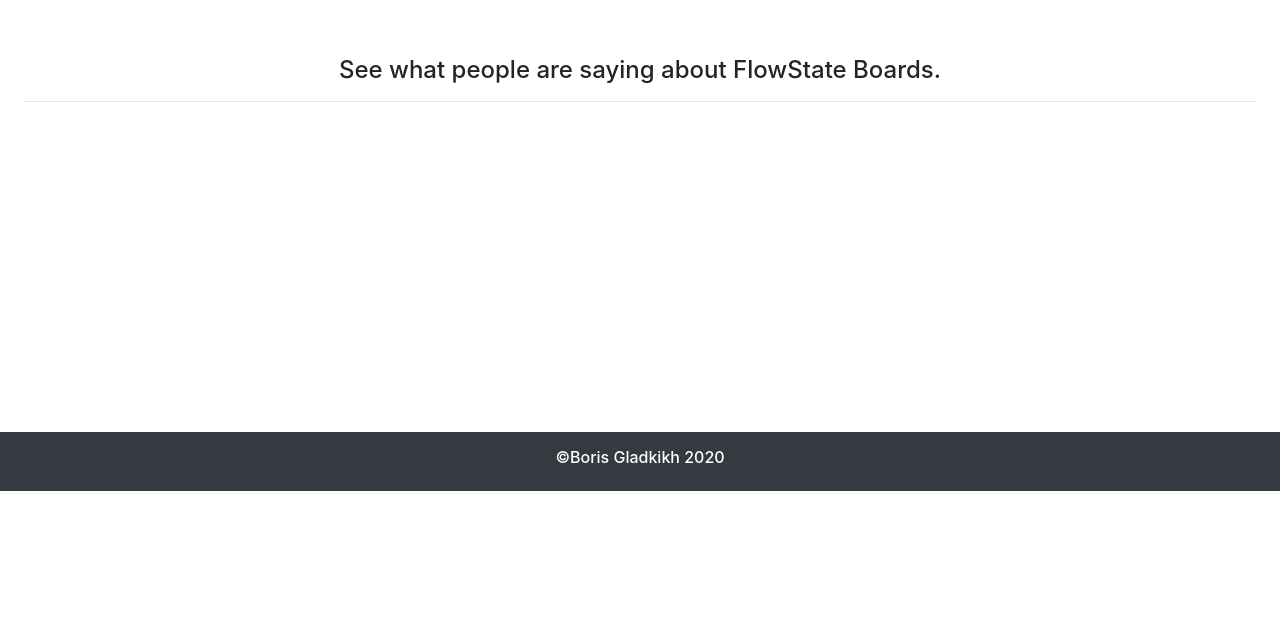
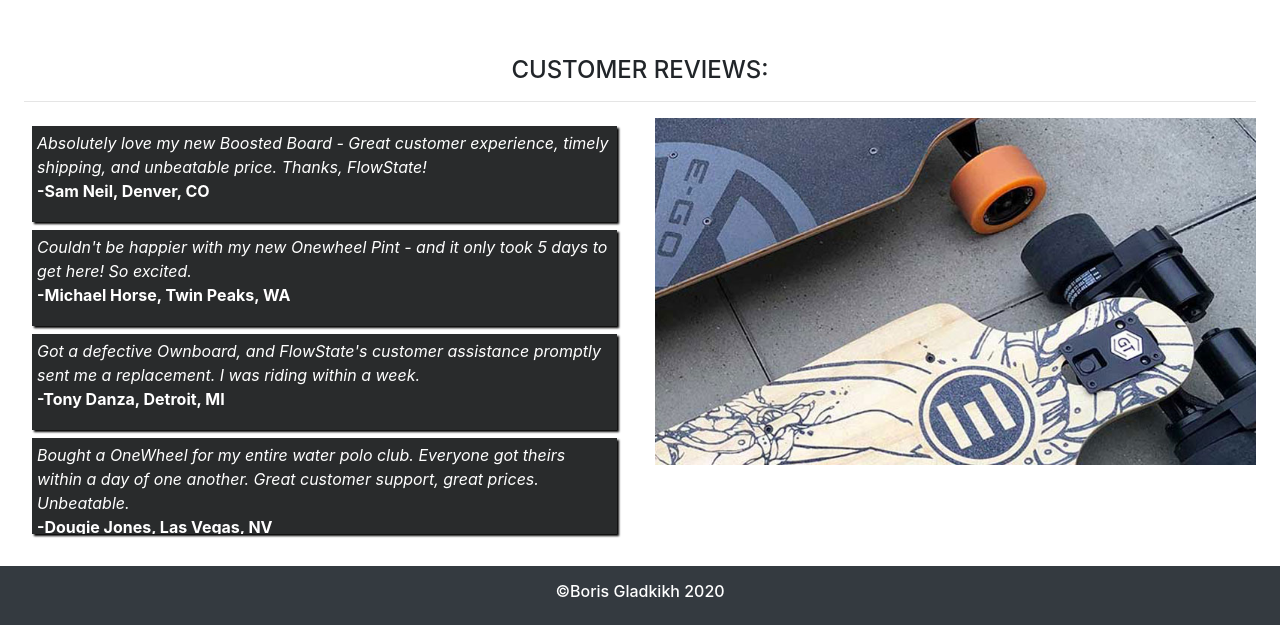
Before and after one commit to boris-gladkikh/board-shop, a React (Create React App) app: page / in a window 1280 px wide. Shown: the part 1541-2166 px from the top of the page. Before the commit the page ends 2032 px from the top, so only its background shows below. Built offline with nearby package versions, Linux system fonts and the light colour scheme.

Commit message:
added reviews section to homepage, + reveiws css and component

```diff
--- a/src/CompanyBox.js
+++ b/src/CompanyBox.js
@@ -1,10 +1,18 @@
 import React from 'react';
+import Row from 'react-bootstrap/Row';
+import Col from 'react-bootstrap/Col';
+import Container from 'react-bootstrap/Container';
 
 function CompanyBox(){
   return(
-    <>
-    Nothing yet...
-    </>
+    <Container>
+      <Row>
+        <Col sm="12" md="6"></Col>
+
+      </Row>
+    </Container>
+
+
   )
 
 }
--- a/src/Homepage.js
+++ b/src/Homepage.js
@@ -1,10 +1,12 @@
 import React from 'react';
 import './Homepage.css';
 import CompanyBox from './CompanyBox';
-import downhillSkateboarder from './image/electric_skateboard_hill.jpg';
+import Reviews from './Reviews';
 import Row from 'react-bootstrap/Row';
 import Col from 'react-bootstrap/Col';
 import groupSkating from './image/group-skating.jpg'
+import downhillSkateboarder from './image/electric_skateboard_hill.jpg';
+import longBoards from './image/motorized-longboards.jpg';
 
 function Homepage() {
   return (
@@ -22,8 +24,8 @@
       <div className="home-box p-4">
         <h4>ABOUT US:</h4>
         <hr></hr>
-        <Row>
-          <Col md="7" sm="12">
+        <Row className="">
+          <Col md="7" sm="12" >
             <img className="img-fluid" src={downhillSkateboarder} alt="skater going downhill on boosted board"></img>
           </Col>
           <Col md="5" sm="12" className="text-left">
@@ -32,7 +34,8 @@
               We are a small, dedicated team of skateboarders, engineers and electric vehicle enthusiasts dedicated
               to bringing you the most cutting-edge electric boards from the most trusted names.
               We aim to provide an honest price, thoughtful customer service, and a lasting relationship
-              with our featured brands and customers.
+              with our featured brands and customers. At the end of the day, our only goal is to provide you the
+              satisfaction of a great ride.
         </p>
           </Col>
         </Row>
@@ -45,8 +48,17 @@
         <CompanyBox />
       </div>
       <div className="home-box p-4">
-        <h4>See what people are saying about FlowState Boards.</h4>
+        <h4>CUSTOMER REVIEWS:</h4>
         <hr></hr>
+      <Row>
+        <Col sm="12" md="6">
+          <Reviews />
+        </Col>
+        <Col sm="12" md="6">
+          <img className="img-fluid" src={longBoards} alt="downhill jam"></img>
+        </Col>
+
+      </Row>
       </div>
     </div>
   )
--- /dev/null
+++ b/src/Reviews.css
@@ -0,0 +1,9 @@
+.review-box {
+  color:white;
+  background-color: #292b2c;
+  height: 6rem;
+  margin-top: 8px;
+  padding: 5px;
+  box-shadow: 2px 2px 2px black;
+  overflow:scroll;
+}
--- /dev/null
+++ b/src/Reviews.js
@@ -0,0 +1,28 @@
+import React from 'react';
+import './Reviews.css';
+
+
+function Reviews(){
+  return(
+    <div className="m-2 text-left">
+      <div className="review-box">
+        <i>Absolutely love my new Boosted Board - Great customer experience, timely shipping, and unbeatable price. Thanks, FlowState!</i><br></br>
+        <b>-Sam Neil, Denver, CO</b>
+      </div>
+      <div className="review-box">
+        <i>Couldn't be happier with my new Onewheel Pint - and it only took 5 days to get here! So excited. </i><br></br>
+        <b>-Michael Horse, Twin Peaks, WA</b>
+      </div>
+      <div className="review-box">
+        <i>Got a defective Ownboard, and FlowState's customer assistance promptly sent me a replacement. I was riding within a week.</i><br></br>
+        <b>-Tony Danza, Detroit, MI</b>
+      </div>
+      <div className="review-box">
+        <i>Bought a OneWheel for my entire water polo club. Everyone got theirs within a day of one another. Great customer support, great prices. Unbeatable.</i><br></br>
+        <b>-Dougie Jones, Las Vegas, NV</b>
+      </div>
+    </div>
+  )
+}
+
+export default Reviews
```
Also changed, not shown: src/image/electric-longboard-carving.png (deleted).
